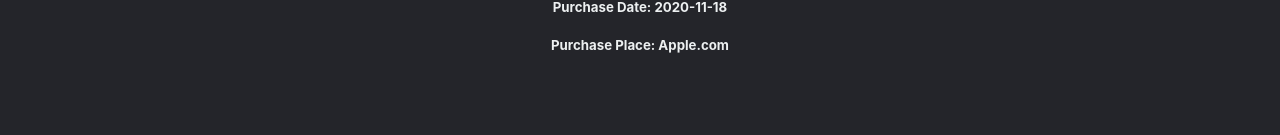
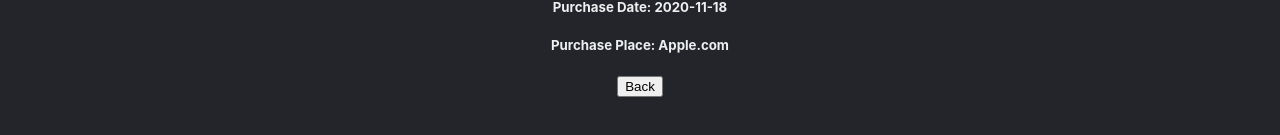
Before and after one commit to diegojeda775/gear-vault-app, a React (Create React App) app: page /list/1 in a window 1280 px wide. Shown: the part 261-396 px from the top of the page. Built offline with nearby package versions, Linux system fonts and the light colour scheme.

Commit message:
addded back button to list main

```diff
--- a/src/instructions/instructions.js
+++ b/src/instructions/instructions.js
@@ -16,6 +16,7 @@
                 <h6>
                     In this web-app you'll be able to input items to a list where you can add the name, brand, price, serial number, date of purchase and place of purchase.
                     In addition, you will be able to remove and/or update existing items. There are few examples in the list which you can delete and add your own specifi items.
+                    Once in the List tab, you can access all the information of the desired item by clicking on the name.
                     If you would like to give it a try, please got to the "list" tab on the navigation menu or click the button below!
                 </h6>
                 <h6>
--- a/src/list-main/list-main.js
+++ b/src/list-main/list-main.js
@@ -1,4 +1,5 @@
-import React, { Component } from 'react'
+import React, { Component } from 'react';
+import { Link } from 'react-router-dom';
 
 
 export default class ListMain extends Component {
@@ -14,7 +15,13 @@
                 <h5>Serial Num: {item.serial_number}</h5>
                 <h5>Purchase Date: {item.purchase_date}</h5>
                 <h5>Purchase Place: {item.purchase_place}</h5>
+                <div className='list-back-button'>
+                    <Link to='/list'>
+                        <button>Back</button>
+                    </Link>
+                </div>
             </div>
+
         )
     }
 }
--- a/src/list/list.js
+++ b/src/list/list.js
@@ -37,6 +37,7 @@
                     </ul>
                 </div>
 
+
             </div>
         )
     }
```
